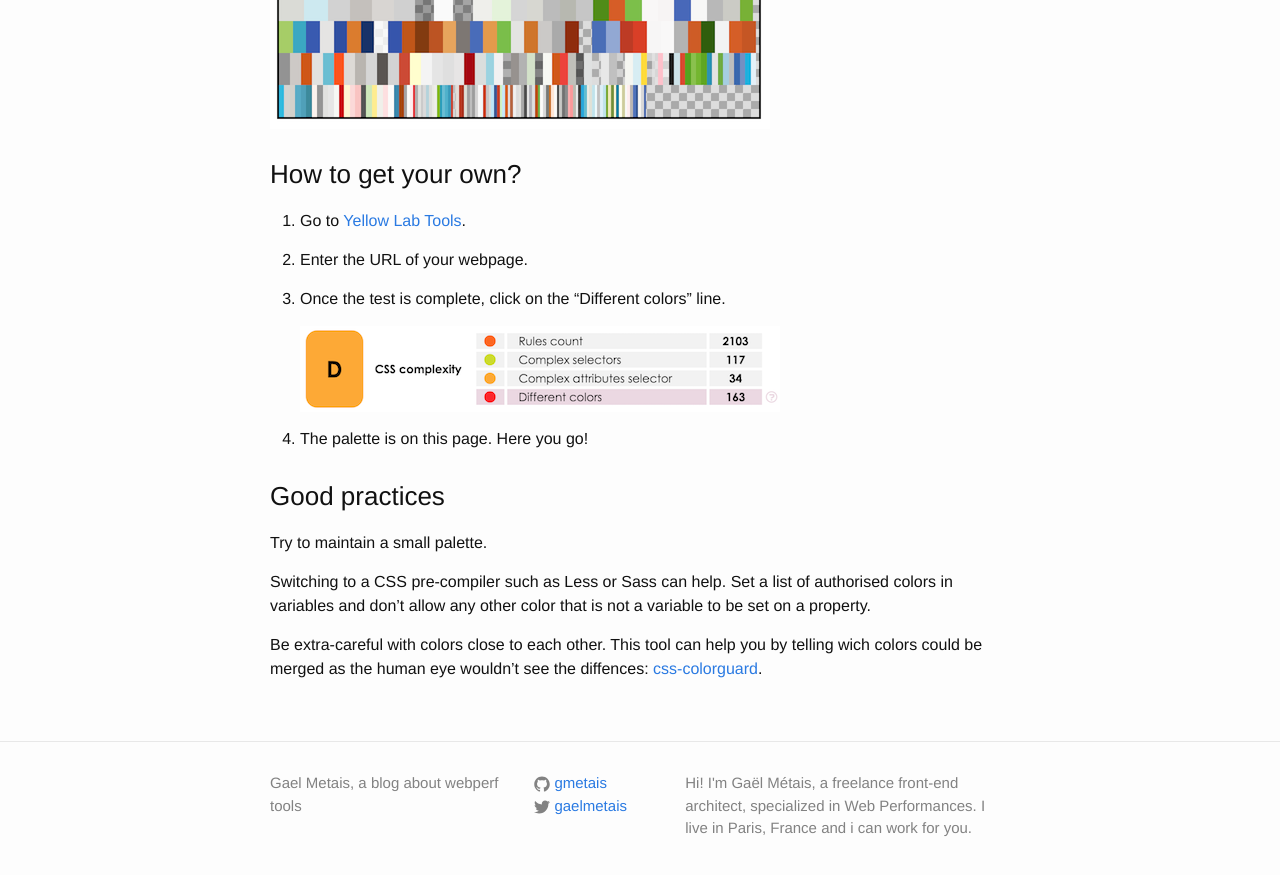
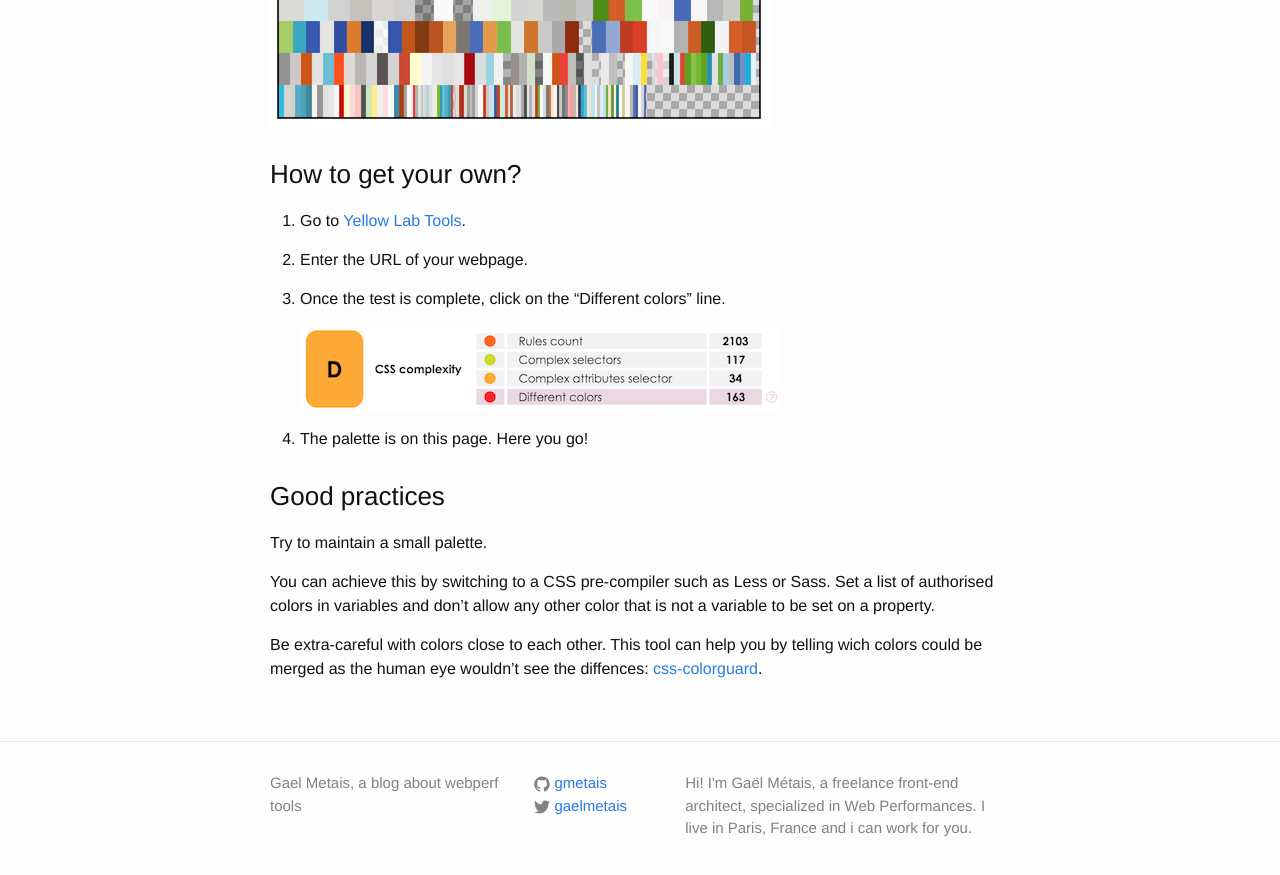
Before and after one commit to gmetais/gmetais.github.io, a Jekyll site: the page built from _posts/2015-02-06-css_colors_palette.markdown, in a window 1280 px wide and 900 px high, scrolled down 674 px. Shown: the top 875 px of the window. Built offline with Jekyll 4.4.1, drawn with Linux system fonts in a browser that asks for light colours.

Commit message:
Optimize colors palette article

```diff
--- a/_posts/2015-02-06-css_colors_palette.markdown
+++ b/_posts/2015-02-06-css_colors_palette.markdown
@@ -31,7 +31,7 @@ comments: true
 
 Try to maintain a small palette.
 
-Switching to a CSS pre-compiler such as Less or Sass can help. Set a list of authorised colors in variables and don't allow any other color that is not a variable to be set on a property.
+You can achieve this by switching to a CSS pre-compiler such as Less or Sass. Set a list of authorised colors in variables and don't allow any other color that is not a variable to be set on a property.
 
 Be extra-careful with colors close to each other. This tool can help you by telling wich colors could be merged as the human eye wouldn't see the diffences: [css-colorguard][css-colorguard].
 
```
